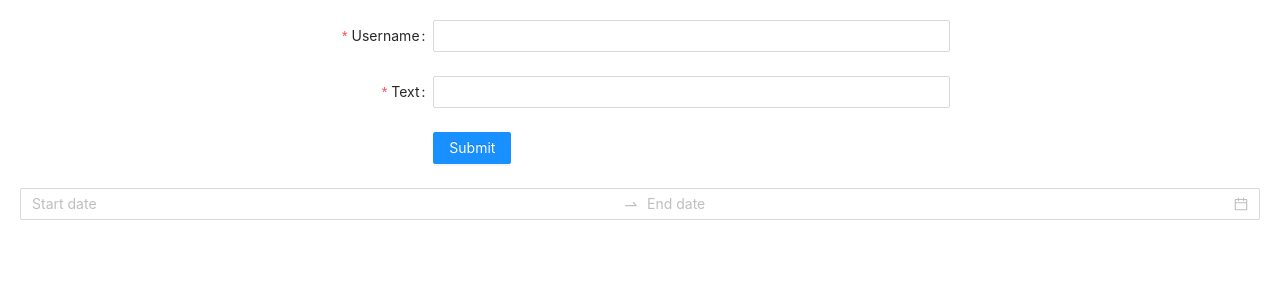
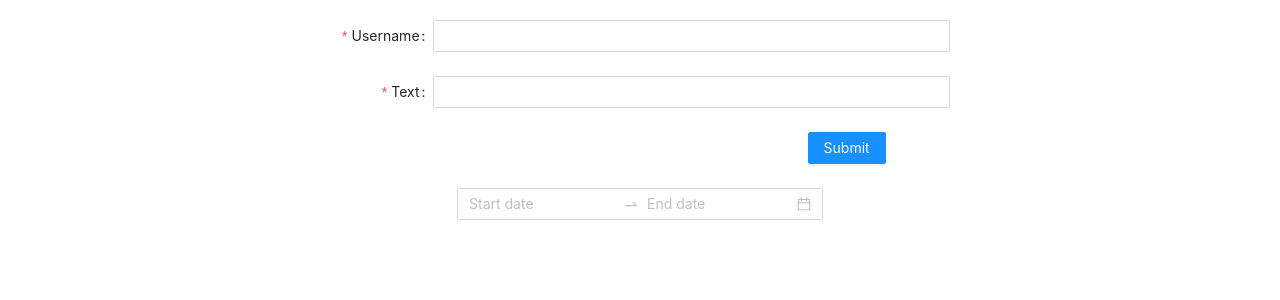
Before and after one commit to SergeyProkopenko/my-app, a React (Create React App) app: page / in a window 1280 px wide. Shown: the top 300 px of the page. Built offline with nearby package versions, Linux system fonts and the light colour scheme.

Commit message:
mockend.jsom

```diff
--- a/src/App.css
+++ b/src/App.css
@@ -1,5 +1,5 @@
 .container {
     padding: 20px;
-    display: flex;
+    text-align: center;
     flex-direction: column;
 }
--- a/src/App.js
+++ b/src/App.js
@@ -3,7 +3,7 @@ import Articles from "./components/Articles";
 import {articles} from "./fixtures";
 import 'react-day-picker/lib/style.css';
 import {DatePicker} from "antd";
-import ArticleForm from "./components/ArticleForm";
+import CommentForm from "./components/CommentForm";
 import './App.css'
 const {RangePicker} = DatePicker;
 
@@ -18,7 +18,7 @@ class App extends Component {
 
         return (
             <div className='container'>
-                <ArticleForm />
+                <CommentForm />
                 <RangePicker
                     format={"DD.MM.YYYY"}
                     onCalendarChange={this.onChangeHandler}
--- a/src/components/ArticleForm.js
+++ b/src/components/CommentForm.js
@@ -10,7 +10,7 @@ const tailLayout = {
     wrapperCol: {offset: 8, span: 16},
 };
 
-export default class ArticleForm extends Component {
+export default class CommentForm extends Component {
 
     onFinish(values) {
         console.log('Success:', values);
```
Also changed, not shown: .mockend.json (added).
